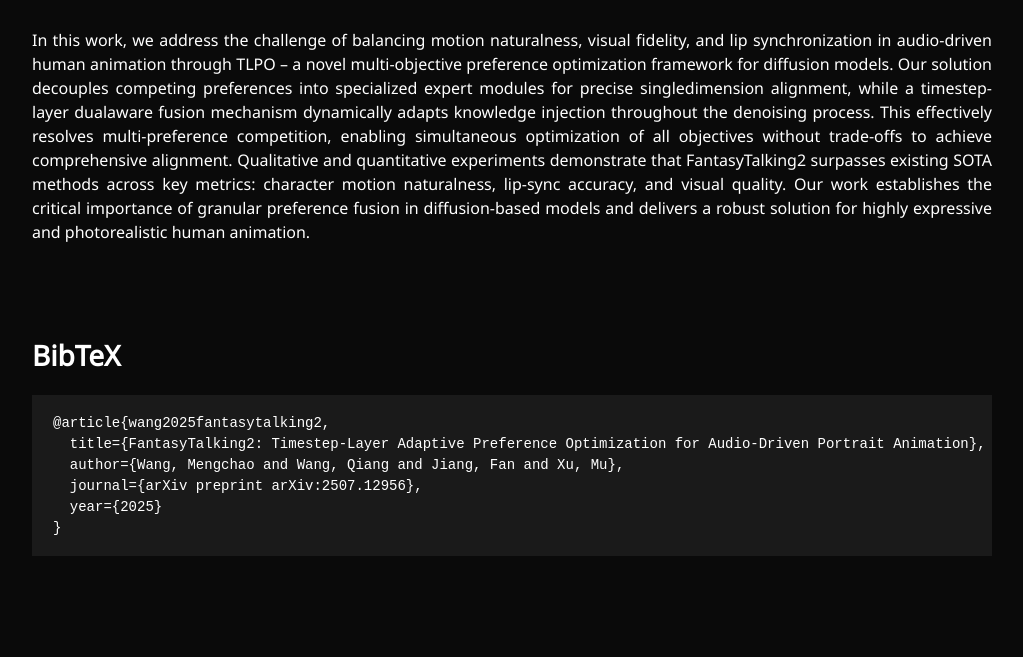
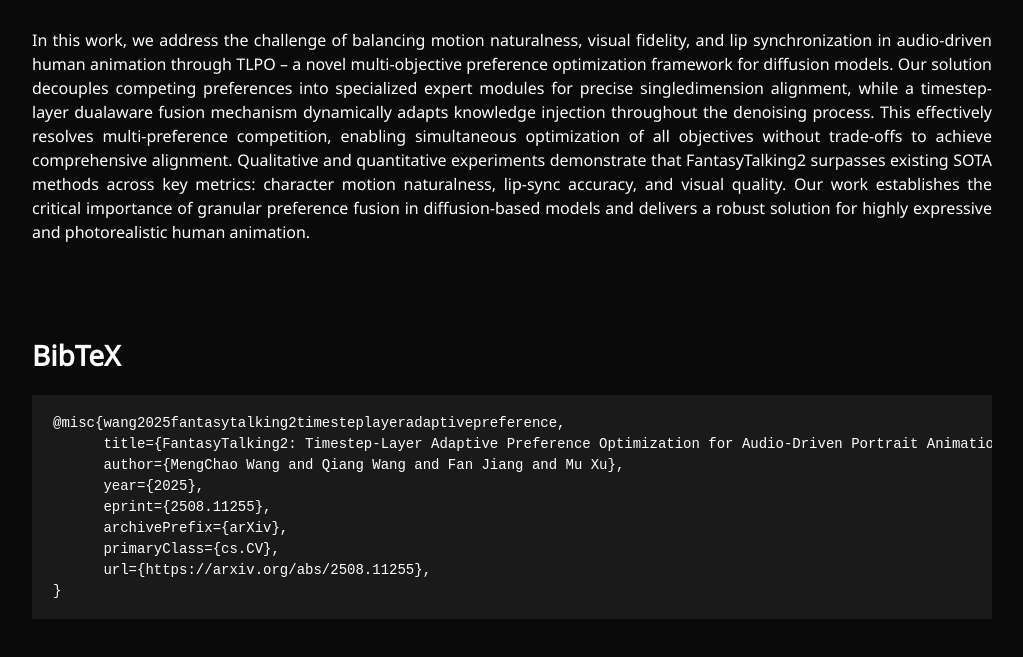
Before and after one commit to Fantasy-AMAP/fantasy-talking2, a plain HTML site: page index.html in a window 1280 px wide. Shown: the part 4842-5499 px from the top of the page, without its empty margins (128-1151 px from the left). Before the commit the page ends 5446 px from the top, so only its background shows below. Drawn offline with nearby package versions, Linux system fonts and the light colour scheme; some icons are missing; a web font is replaced by a local one.

Commit message:
add page

```diff
--- a/index.html
+++ b/index.html
@@ -235,7 +235,7 @@
         <div class="publication-links">
           <!-- PDF Link. -->
           <span class="link-block">
-            <a href="https://arxiv.org/pdf/2504.04842"
+            <a href="https://arxiv.org/pdf/2508.11255"
                class="external-link button is-normal is-rounded is-dark">
               <span class="icon">
                   <i class="fas fa-file-pdf"></i>
@@ -244,7 +244,7 @@
             </a>
           </span>
           <span class="link-block">
-            <a href="https://arxiv.org/abs/2504.04842"
+            <a href="https://arxiv.org/abs/2508.11255"
                class="external-link button is-normal is-rounded is-dark">
               <span class="icon">
                   <i class="ai ai-arxiv"></i>
@@ -650,11 +650,14 @@
 <section class="section" id="BibTeX">
   <div class="container is-max-desktop content">
     <h2 class="title">BibTeX</h2>
-    <pre><code>@article{wang2025fantasytalking2,
-  title={FantasyTalking2: Timestep-Layer Adaptive Preference Optimization for Audio-Driven Portrait Animation},
-  author={Wang, Mengchao and Wang, Qiang and Jiang, Fan and Xu, Mu},
-  journal={arXiv preprint arXiv:2507.12956},
-  year={2025}
+    <pre><code>@misc{wang2025fantasytalking2timesteplayeradaptivepreference,
+      title={FantasyTalking2: Timestep-Layer Adaptive Preference Optimization for Audio-Driven Portrait Animation},
+      author={MengChao Wang and Qiang Wang and Fan Jiang and Mu Xu},
+      year={2025},
+      eprint={2508.11255},
+      archivePrefix={arXiv},
+      primaryClass={cs.CV},
+      url={https://arxiv.org/abs/2508.11255},
 }</code></pre>
   </div>
 </section>
```
Also changed, not shown: 1 other file.
